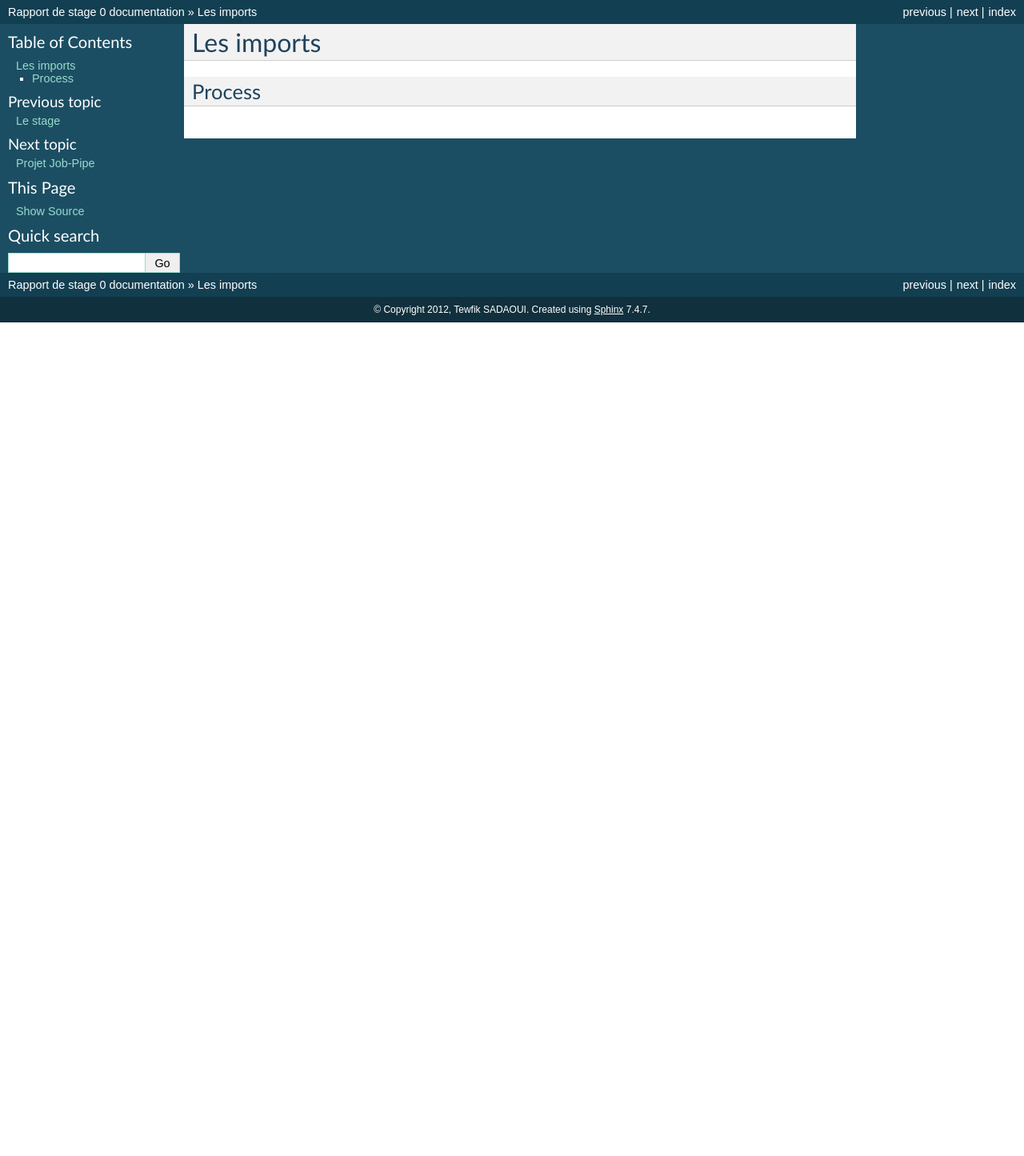
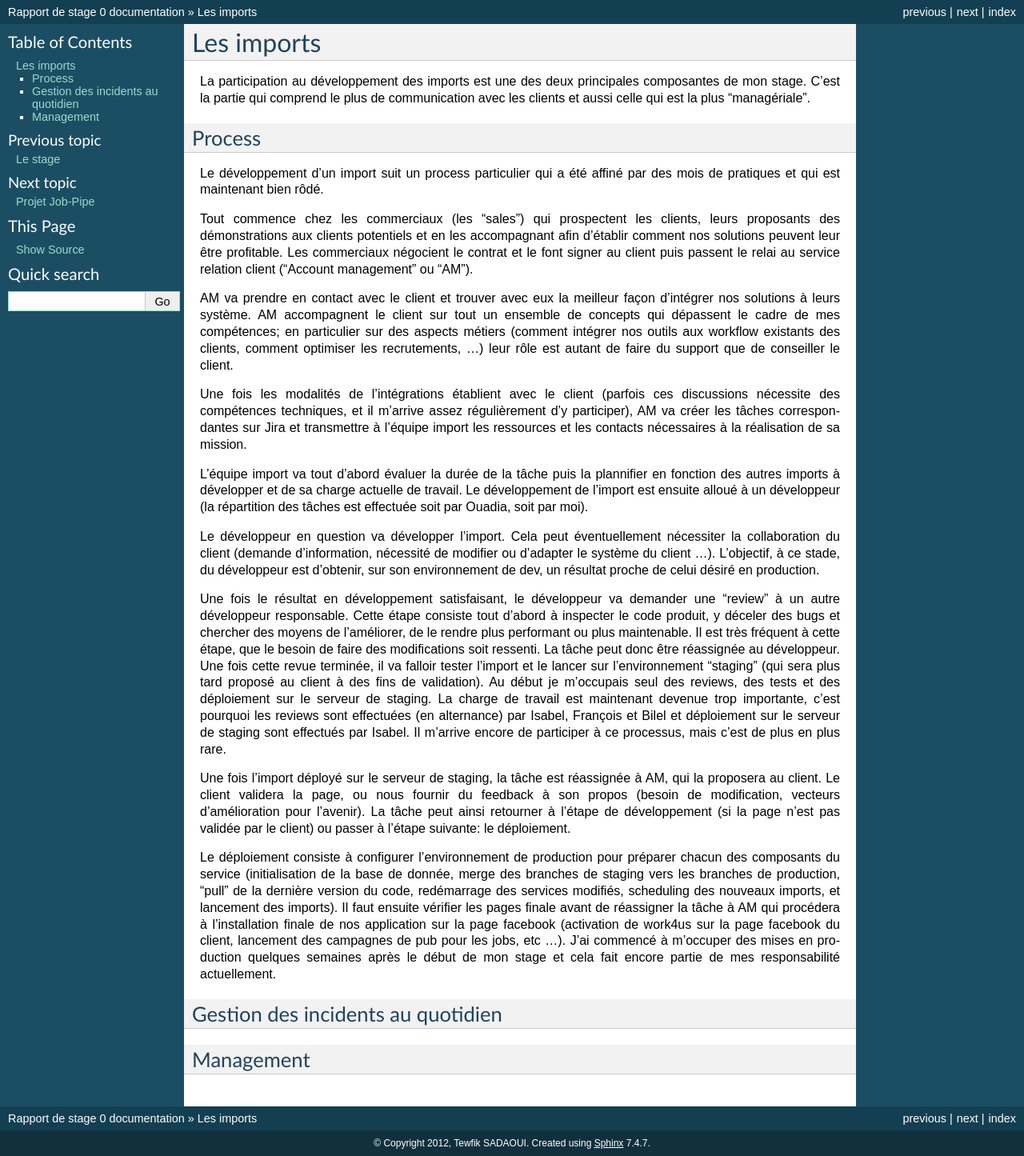
Before and after one commit to tsadaoui/Rapport_stage, a Sphinx documentation site: the page built from source/imports.rst, in a window 1280 px wide. Shown: the whole page at 80% size. Built offline with Sphinx 7.4.7, drawn with Linux system fonts in a browser that asks for light colours; before the commit the page ends 900 px from its top, so only the background shows below that.

Commit message:
Processus de développement des imports

```diff
--- a/source/imports.rst
+++ b/source/imports.rst
@@ -1,5 +1,34 @@
 Les imports
 ===========
 
+La participation au développement des imports est une des deux principales composantes de mon stage. C'est la partie qui comprend le plus de communication avec les clients et aussi celle qui est la plus "managériale".
+
+
 Process
 -------
+
+Le développement d'un import suit un process particulier qui a été affiné par des mois de pratiques et qui est maintenant bien rôdé.
+
+Tout commence chez les commerciaux (les "sales") qui prospectent les clients, leurs proposants des démonstrations aux clients potentiels et en les accompagnant afin d'établir comment nos solutions peuvent leur être profitable. Les commerciaux négocient le contrat et le font signer au client puis passent le relai au service relation client ("Account management" ou "AM").
+
+AM va prendre en contact avec le client et trouver avec eux la meilleur façon d'intégrer nos solutions à leurs système. AM accompagnent le client sur tout un ensemble de concepts qui dépassent le cadre de mes compétences; en particulier sur des aspects métiers (comment intégrer nos outils aux workflow existants des clients, comment optimiser les recrutements, ...) leur rôle est autant de faire du support que de conseiller le client.
+
+Une fois les modalités de l'intégrations établient avec le client (parfois ces discussions nécessite des compétences techniques, et il m'arrive assez régulièrement d'y participer), AM va créer les tâches correspondantes sur Jira et transmettre à l'équipe import les ressources et les contacts nécessaires à la réalisation de sa mission.
+
+L'équipe import va tout d'abord évaluer la durée de la tâche puis la plannifier en fonction des autres imports à développer et de sa charge actuelle de travail. Le développement de l'import est ensuite alloué à un développeur (la répartition des tâches est effectuée soit par Ouadia, soit par moi).
+
+Le développeur en question va développer l'import. Cela peut éventuellement nécessiter la collaboration du client (demande d'information, nécessité de modifier ou d'adapter le système du client ...). L'objectif, à ce stade, du développeur est d'obtenir, sur son environnement de dev, un résultat proche de celui désiré en production.
+
+Une fois le résultat en développement satisfaisant, le développeur va demander une "review" à un autre développeur responsable. Cette étape consiste tout d'abord à inspecter le code produit, y déceler des bugs et chercher des moyens de l'améliorer, de le rendre plus performant ou plus maintenable. Il est très fréquent à cette étape, que le besoin de faire des modifications soit ressenti. La tâche peut donc être réassignée au développeur. Une fois cette revue terminée, il va falloir tester l'import et le lancer sur l'environnement "staging" (qui sera plus tard proposé au client à des fins de validation). Au début je m'occupais seul des reviews, des tests et des déploiement sur le serveur de staging. La charge de travail est maintenant devenue trop importante, c'est pourquoi les reviews sont effectuées (en alternance) par Isabel, François et Bilel et déploiement sur le serveur de staging sont effectués par Isabel. Il m'arrive encore de participer à ce processus, mais c'est de plus en plus rare.
+
+Une fois l'import déployé sur le serveur de staging, la tâche est réassignée à AM, qui la proposera au client. Le client validera la page, ou nous fournir du feedback à son propos (besoin de modification, vecteurs d'amélioration pour l'avenir). La tâche peut ainsi retourner à l'étape de développement (si la page n'est pas validée par le client) ou passer à l'étape suivante: le déploiement.
+
+Le déploiement consiste à configurer l'environnement de production pour préparer chacun des composants du service (initialisation de la base de donnée, merge des branches de staging vers les branches de production, "pull" de la dernière version du code, redémarrage des services modifiés, scheduling des nouveaux imports, et lancement des imports). Il faut ensuite vérifier les pages finale avant de réassigner la tâche à AM qui procédera à l'installation finale de nos application sur la page facebook (activation de work4us sur la page facebook du client, lancement des campagnes de pub pour les jobs, etc ...). J'ai commencé à m'occuper des mises en production quelques semaines après le début de mon stage et cela fait encore partie de mes responsabilité actuellement.
+
+
+Gestion des incidents au quotidien
+----------------------------------
+
+
+Management
+----------
```
